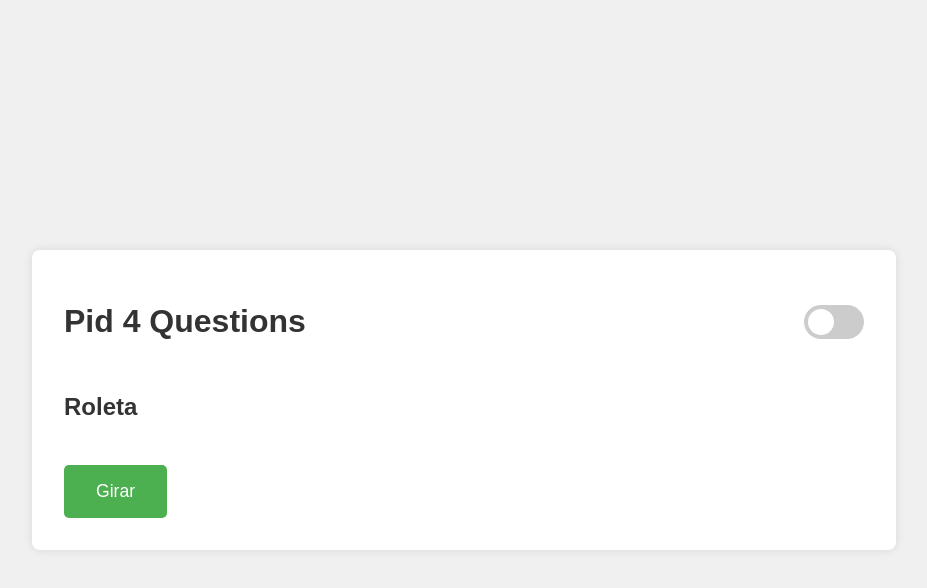
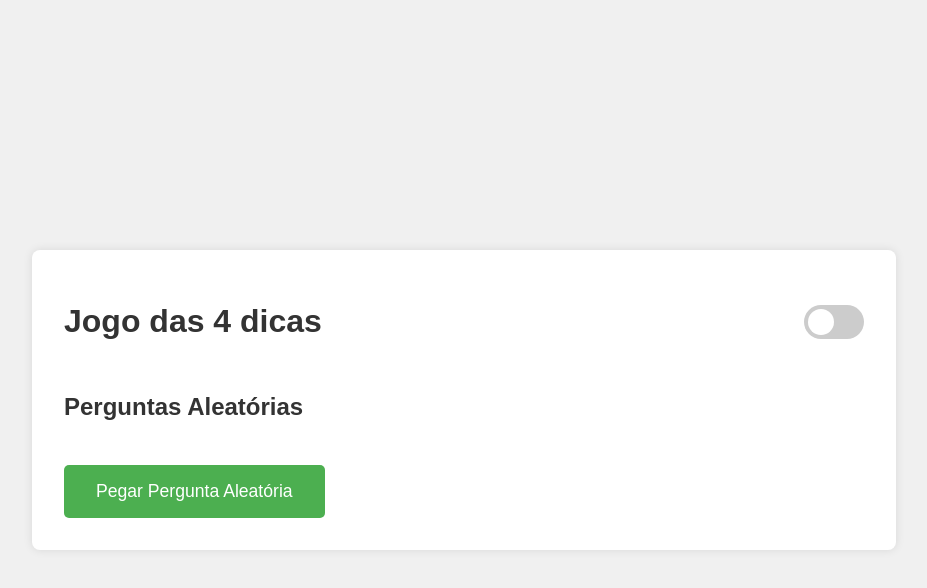
Before and after one commit to bernardobrust/Four-Questions-Game, a website: page public/index.html in a window 1280 px wide. Both pictures are taken after a click on the button "biology". Shown: the whole page, without its empty margins (176-1103 px from the left). Drawn offline with Linux system fonts and the light colour scheme.

Commit message:
Update to html

```diff
--- a/public/index.html
+++ b/public/index.html
@@ -1,15 +1,17 @@
 <!DOCTYPE html>
 <html lang="en">
+
 <head>
     <meta charset="UTF-8">
     <meta name="viewport" content="width=device-width, initial-scale=1.0">
     <title>Pid 4 Questions</title>
     <link rel="stylesheet" href="style.css">
 </head>
+
 <body>
     <div id="app">
         <header>
-            <h1>Pid 4 Questions</h1>
+            <h1>Jogo das 4 dicas</h1>
             <div class="theme-switch-wrapper">
                 <label class="theme-switch" for="checkbox">
                     <input type="checkbox" id="checkbox" />
@@ -23,9 +25,9 @@
                 <div id="topics-container"></div>
             </section>
             <section id="roulette-section" class="hidden">
-                <h2>Roleta</h2>
+                <h2>Perguntas Aleatórias</h2>
                 <div id="roulette-wheel"></div>
-                <button id="spin-button" class="action-button">Girar</button>
+                <button id="spin-button" class="action-button">Pegar Pergunta Aleatória</button>
             </section>
             <section id="question-section" class="hidden">
                 <h3 id="question-text"></h3>
@@ -41,4 +43,5 @@
     </div>
     <script type="module" src="main.js"></script>
 </body>
+
 </html>
```
